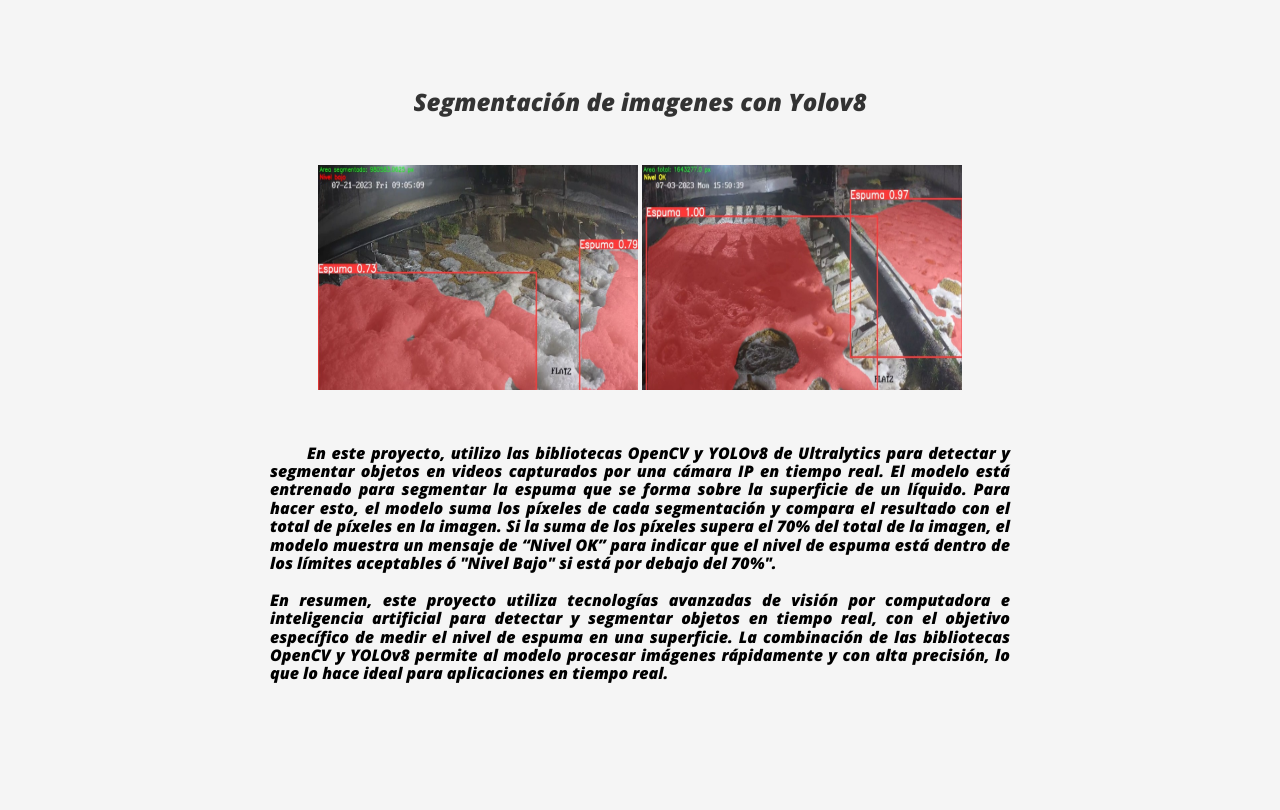
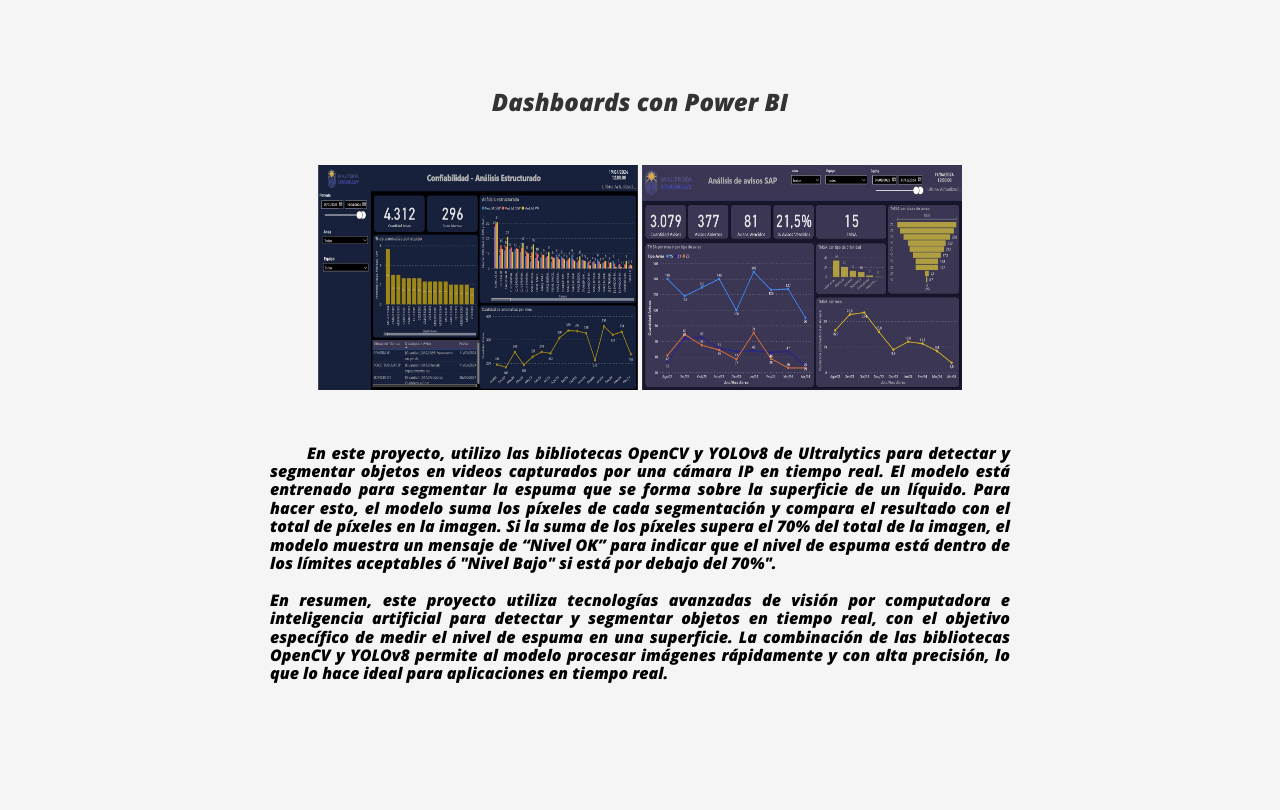
Before and after one commit to macroservicios/Hector-CV, a plain HTML site: page proyectos.html in a window 1280 px wide. Shown: the part 142-952 px from the top of the page. Drawn offline with nearby package versions, Linux system fonts and the light colour scheme; a web font is replaced by a local one.

Commit message:
initial commit

```diff
--- a/css/proyectos.css
+++ b/css/proyectos.css
@@ -1,3 +1,9 @@
+
+.BI1 {
+    text-align: center;
+}
+
+
 .IA1 {
     text-align: center;
 }
@@ -40,12 +46,22 @@
 
 }
 
+
+.Dashboards-BI {
+    text-indent: 5%;
+    text-align: justify;
+    margin: 50px 35px 0px 20px;
+
+}
+
+
 .segment-yolo {
     text-indent: 5%;
     text-align: justify;
     margin: 50px 35px 0px 20px;
 
 }
+
 
 .gesman-excel {
     text-indent: 5%;
@@ -72,6 +88,15 @@
     border: 2px solid rgb(145, 125, 125);
 }
 
+.imgBI1 {
+    width: 320px;
+    height: 225px;
+}
+
+.imgBI2 {
+    width: 320px;
+    height: 225px;
+}
 
 .imgIA1 {
     width: 320px;
@@ -88,6 +113,13 @@
     width: 320px;
     height: 225px;
 
+}
+
+.contenedor-imgIA1 {
+    position: relative;
+    box-shadow: 0 4px 8px rgba(255, 0, 0, 0.1); /* Cambia los valores según tus preferencias */
+    border-radius: 8px; /* Opcional: Agrega bordes redondeados */
+    overflow: hidden; /* Evita que la sombra se extienda más allá del contenedor */
 }
 
 
@@ -120,6 +152,11 @@
 
     }
 
+    .Dashboards-BI{
+        margin: 50px 200px 0px 200px;
+
+    }
+
     .gesman-excel {
         margin: 50px 200px 0px 200px;
 
--- a/proyectos.html
+++ b/proyectos.html
@@ -54,6 +54,27 @@
     <div>
         <H1 class="H1-T">PROYECTOS REALIZADOS</H1>
 
+    </div>
+
+    <div class="horizontal-padding vertical-padding">
+        <section class="BI1" id="P_BI_1">
+            <H2 class="H2-proy">Dashboards con Power BI</H2>
+            <img class="imgBI1" src="imagenes_IA2/imgPBI1.jpg" alt="descripción de la imagen">
+            <img class="imgBI1" src="imagenes_IA2/imgPBI2.jpg" alt="descripción de la imagen">
+            <p class="Dashboards-BI">
+            En este proyecto, utilizo las bibliotecas OpenCV y YOLOv8 de Ultralytics para detectar y segmentar objetos en
+            videos capturados por una cámara IP en tiempo real. El modelo está entrenado para segmentar la espuma que se
+            forma sobre la superficie de un líquido. Para hacer esto, el modelo suma los píxeles de cada segmentación y
+            compara el resultado con el total de píxeles en la imagen. Si la suma de los píxeles supera el 70% del total
+            de la imagen, el modelo muestra un mensaje de “Nivel OK” para indicar que el nivel de espuma está dentro de los
+            límites aceptables ó "Nivel Bajo" si está por debajo del 70%".<br>
+            <br>
+            En resumen, este proyecto utiliza tecnologías avanzadas de visión por computadora e inteligencia artificial para
+            detectar y segmentar objetos en tiempo real, con el objetivo específico de medir el nivel de espuma en una
+            superficie. La combinación de las bibliotecas OpenCV y YOLOv8 permite al modelo procesar imágenes rápidamente
+            y con alta precisión, lo que lo hace ideal para aplicaciones en tiempo real.</p>
+
+        </section>
     </div>
 
     <div class="horizontal-padding vertical-padding">
```
Also changed, not shown: imagenes_IA2/imgPBI1.jpg (added), imagenes_IA2/imgPBI2.jpg (added).
